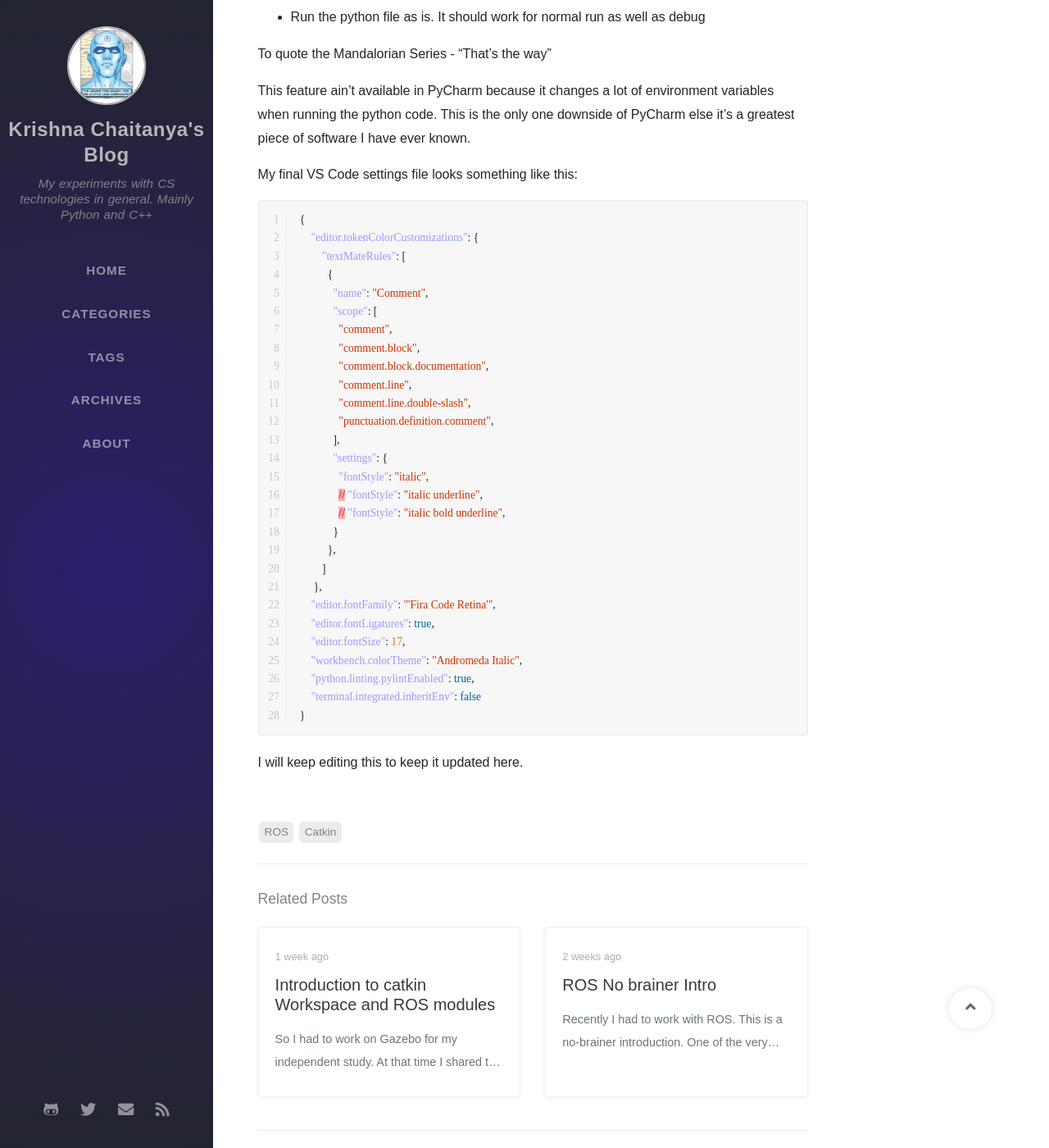
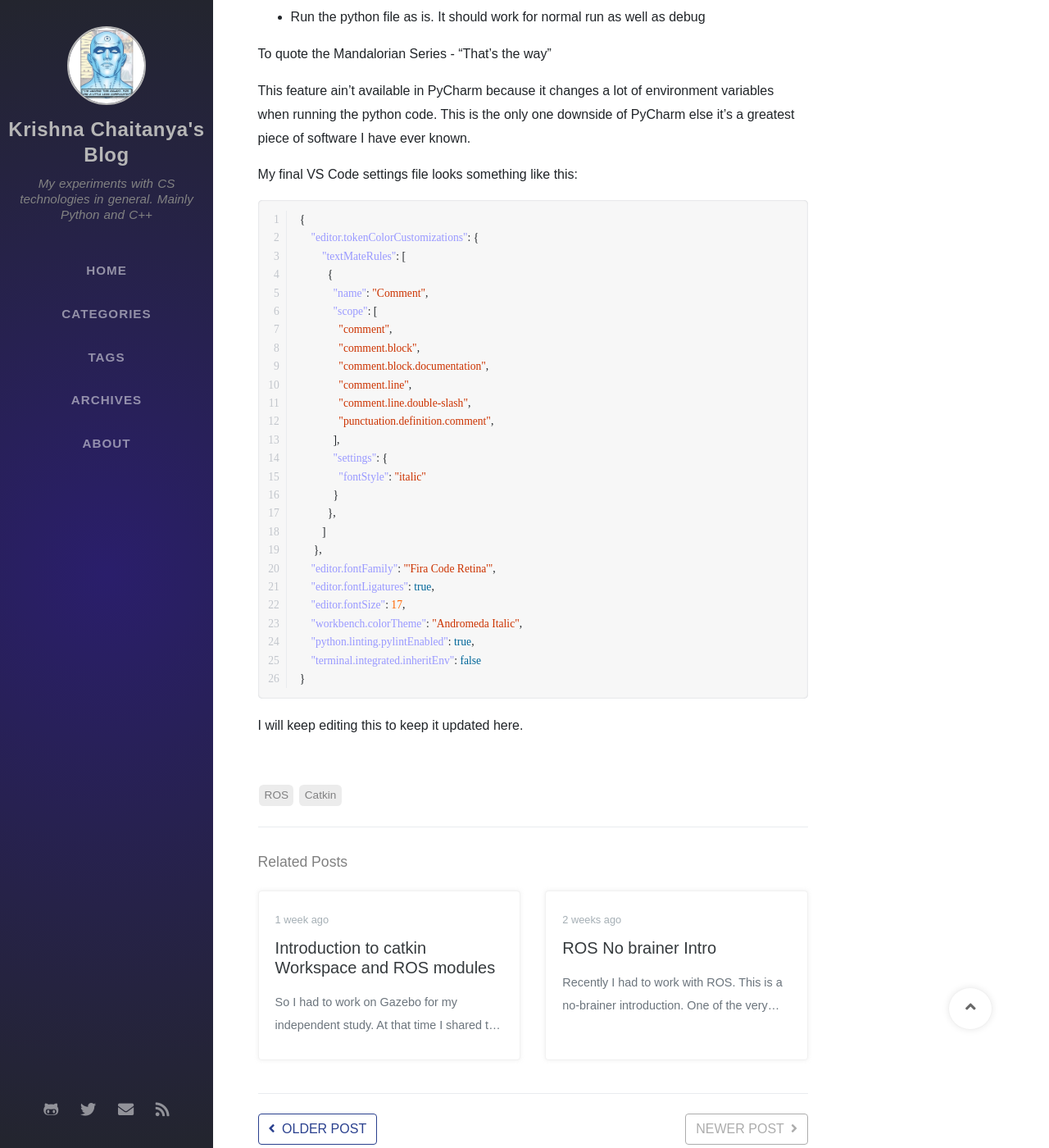
Before and after one commit to krishnachaitanya9/krishnachaitanya9.github.io, a Jekyll site: the page built from _posts/2020-01-26-debugging_ROS_python_scripts.md, in a window 1280 px wide and 1400 px high, scrolled down 1092 px. Shown: the whole window at 82% size. Built offline with Jekyll 4.4.1, drawn with Linux system fonts in a browser that asks for light colours; nearby versions of some CDN libraries; some web fonts are replaced.

Commit message:
Blog Content

```diff
--- a/_posts/2020-01-26-debugging_ROS_python_scripts.md
+++ b/_posts/2020-01-26-debugging_ROS_python_scripts.md
@@ -57,9 +57,7 @@
               "punctuation.definition.comment",
             ],
             "settings": {
-              "fontStyle": "italic",
-              // "fontStyle": "italic underline",
-              // "fontStyle": "italic bold underline",
+              "fontStyle": "italic"
             }
           },
         ]
```
